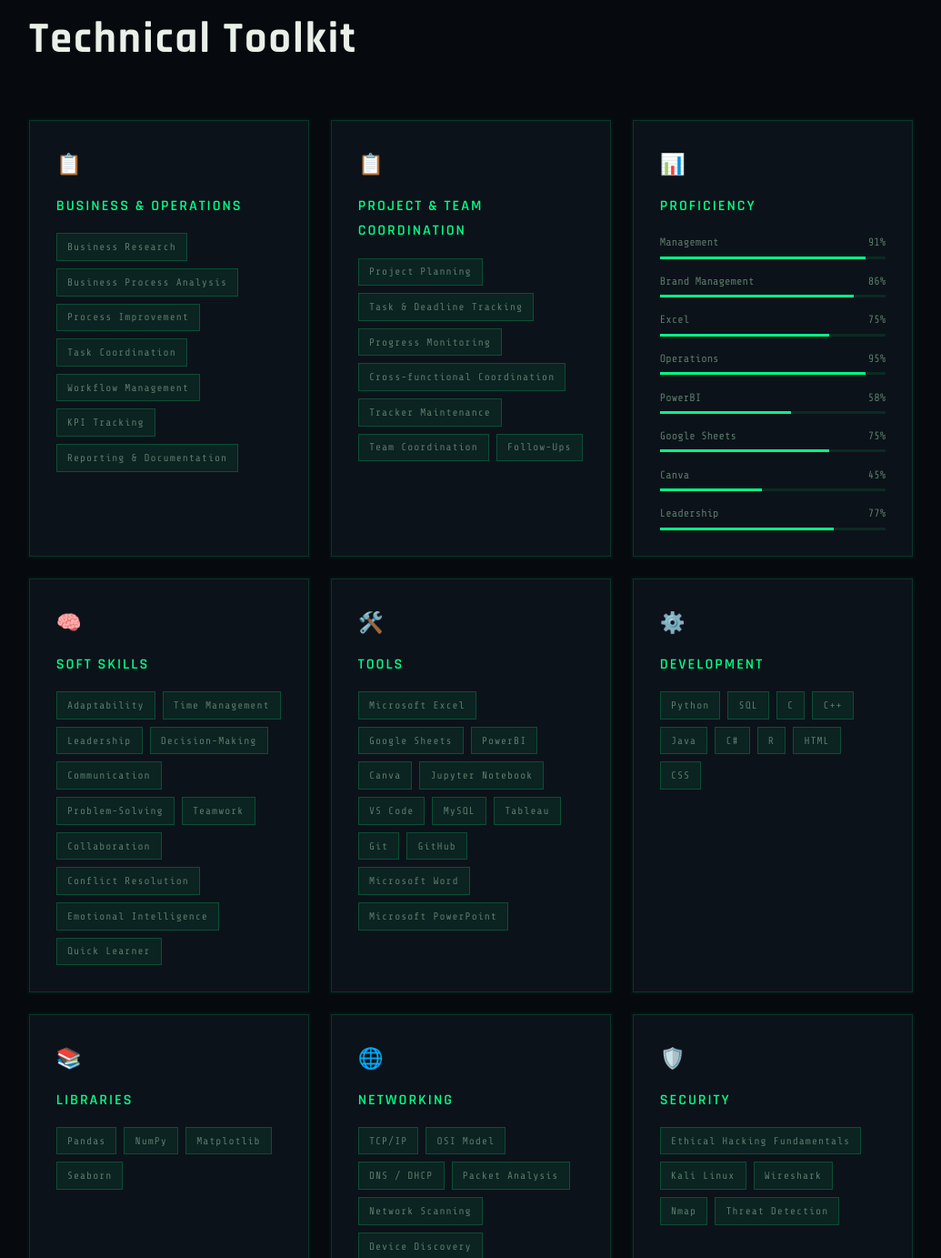
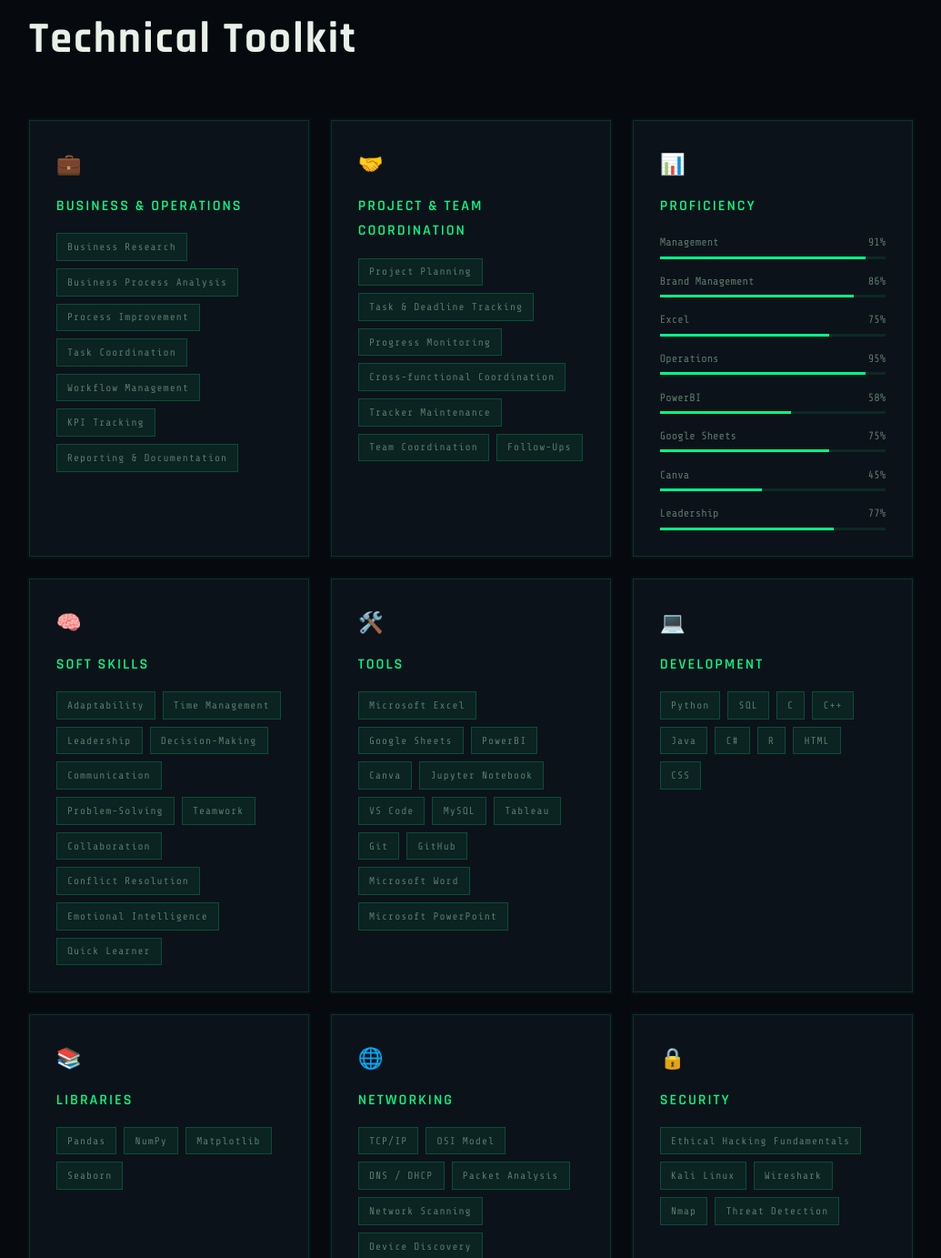
Before and after one commit to madhav-nangliya/madhav-nangliya.github.io, a plain HTML site: page index.html in a window 1280 px wide. Shown: the part 2336-3719 px from the top of the page at 91% size, without its empty margins (122-1157 px from the left). Drawn offline with nearby package versions, Linux system fonts and the light colour scheme.

Commit message:
changed skill card icons in the skills section of index.html to better represent the respective skills.

```diff
--- a/index.html
+++ b/index.html
@@ -701,7 +701,7 @@
     <div class="skills-grid">
 
       <div class="skill-card">
-        <div class="skill-card-icon">📋</div>
+        <div class="skill-card-icon">💼</div>
         <h3>Business & Operations</h3>
         <div class="skill-tags">
           <span class="tag">Business Research</span>
@@ -715,7 +715,7 @@
       </div>
 
       <div class="skill-card">
-        <div class="skill-card-icon">📋</div>
+        <div class="skill-card-icon">🤝</div>
         <h3>Project & Team Coordination</h3>
         <div class="skill-tags">
           <span class="tag">Project Planning</span>
@@ -807,7 +807,7 @@
       </div>
 
       <div class="skill-card">
-        <div class="skill-card-icon">⚙️</div>
+        <div class="skill-card-icon">💻</div>
         <h3>Development</h3>
         <div class="skill-tags">
           <span class="tag">Python</span>
@@ -848,7 +848,7 @@
 
 
       <div class="skill-card">
-        <div class="skill-card-icon">🛡️</div>
+        <div class="skill-card-icon">🔒</div>
         <h3>Security</h3>
         <div class="skill-tags">
           <span class="tag">Ethical Hacking Fundamentals</span>
```
